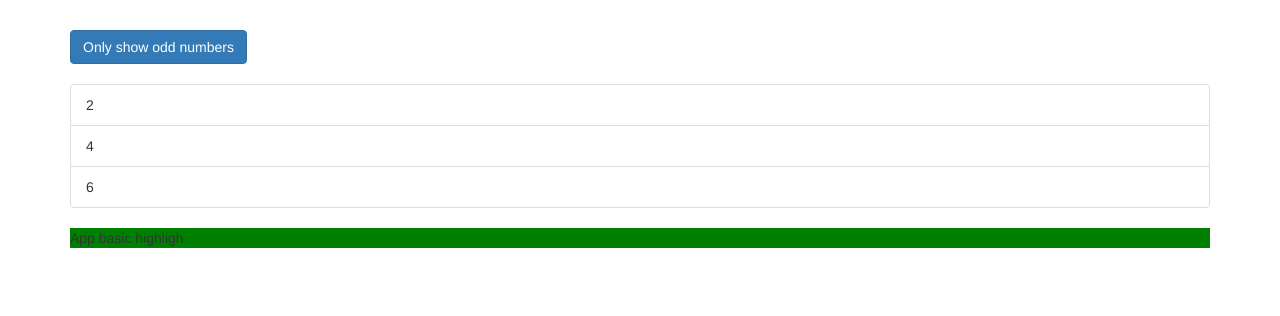
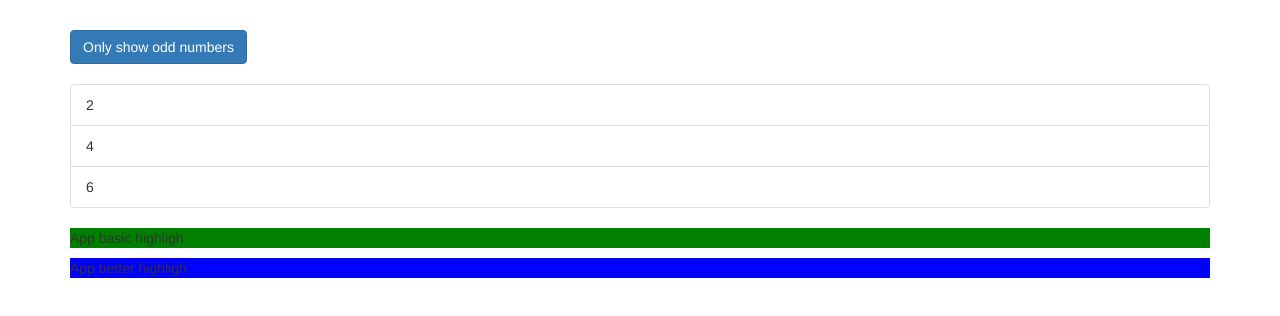
Before and after one commit to TamNhiDuong/Angular_in_Topics, an Angular app in the folder Angular-directives/: page / in a window 1280 px wide. Shown: the top 316 px of the page. Built offline with nearby package versions, Linux system fonts and the light colour scheme.

Commit message:
better directive

```diff
--- a/Angular-directives/src/app/app.component.html
+++ b/Angular-directives/src/app/app.component.html
@@ -27,6 +27,7 @@
       </ng-template>
 
       <p app-basic-highlight>App basic highligh</p>
+      <p appBetterHighlight>App better highligh</p>
     </div>
   </div>
 </div>
--- a/Angular-directives/src/app/app.module.ts
+++ b/Angular-directives/src/app/app.module.ts
@@ -5,11 +5,13 @@
 
 import { AppComponent } from './app.component';
 import { BasicHighLightDirective } from './basic-highlight/basic-highlight.directive';
+import { BetterHighlightDirective } from './better-highlight/better-highlight.directive';
 
 @NgModule({
   declarations: [
     AppComponent,
-    BasicHighLightDirective
+    BasicHighLightDirective,
+    BetterHighlightDirective,
   ],
   imports: [
     BrowserModule,
--- /dev/null
+++ b/Angular-directives/src/app/better-highlight/better-highlight.directive.ts
@@ -0,0 +1,14 @@
+import { Directive, ElementRef, OnInit, Renderer2 } from '@angular/core';
+
+@Directive({
+  selector: '[appBetterHighlight]'
+})
+export class BetterHighlightDirective implements OnInit {
+
+  constructor(private elRef: ElementRef, private renderer: Renderer2) {}
+
+  ngOnInit() {
+    this.renderer.setStyle(this.elRef.nativeElement, 'background-color', 'blue')
+  }
+
+}
```
